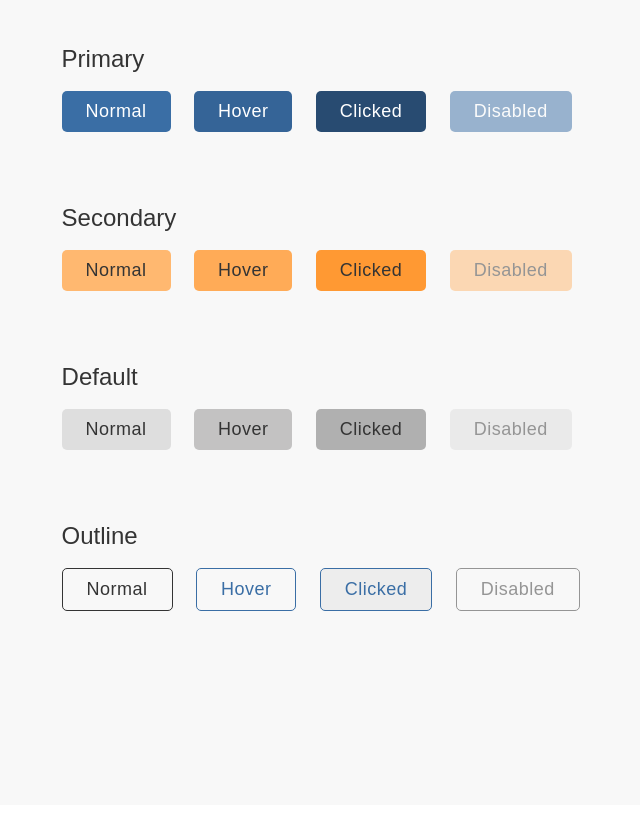
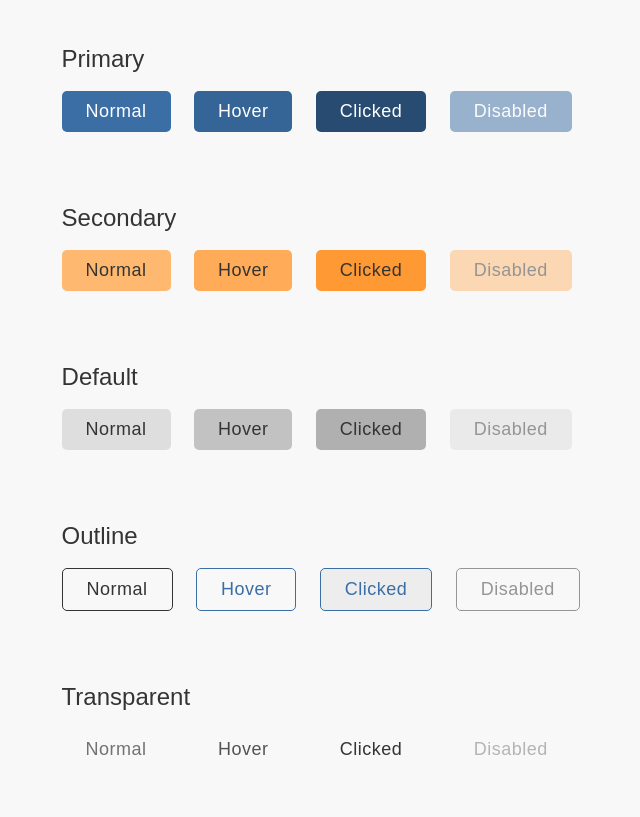
Before and after one commit to luxotus/ui-components-library, a website built with webpack: page index.html in a window 1280 px wide. Shown: the part 5763-6580 px from the top of the page, without its empty margins (60-700 px from the left). Built offline with nearby package versions, Linux system fonts and the light colour scheme; a small style sheet from the web is missing; a web font is replaced by a local one.

Commit message:
added transparent btn

```diff
--- a/index.html
+++ b/index.html
@@ -1319,6 +1319,35 @@
           </div>
         </div>
       </div>
+      <div class="sub-section">
+        <h2 class="sub-title">Transparent</h2>
+        <div class="buttons-wrapper">
+          <div class="button-item">
+            <button type="button" class="btn btn-transparent">Normal</button>
+            <div class="view-code">
+              <button data-title="Buttons - Transparent" data-target=".btn" data-css="sass/components/buttons/_btns.scss">View Code</button>
+            </div>
+          </div>
+          <div class="button-item">
+            <button type="button" class="btn btn-transparent">Hover</button>
+            <div class="view-code">
+              <button data-title="Buttons - Transparent" data-target=".btn" data-css="sass/components/buttons/_btns.scss">View Code</button>
+            </div>
+          </div>
+          <div class="button-item">
+            <button type="button" class="btn btn-transparent">Clicked</button>
+            <div class="view-code">
+              <button data-title="Buttons - Transparent" data-target=".btn" data-css="sass/components/buttons/_btns.scss">View Code</button>
+            </div>
+          </div>
+          <div class="button-item">
+            <button type="button" class="btn btn-transparent">Disabled</button>
+            <div class="view-code">
+              <button data-title="Buttons - Transparent" data-target=".btn" data-css="sass/components/buttons/_btns.scss">View Code</button>
+            </div>
+          </div>
+        </div>
+      </div>
     </section>
   </div>
   <script src="public/scripts/main.js"></script>
--- a/sass/components/buttons/_btns.scss
+++ b/sass/components/buttons/_btns.scss
@@ -66,3 +66,16 @@
   color: #3A6EA5;
   background-color: #ededed;
 }
+
+
+.btn-transparent {
+  background-color: transparent;
+  color: #727272;
+}
+.btn-transparent:hover {
+  color: #535353;
+}
+
+.btn-transparent:focus {
+  color: #343434;
+}
--- a/sass/sections/_buttons.scss
+++ b/sass/sections/_buttons.scss
@@ -42,6 +42,7 @@
       background-color: #284b71;
     }
 
+
     .button-item:nth-child(2) .btn-secondary {
       background-color: #ffab57;
     }
@@ -50,6 +51,7 @@
       background-color: #ff9933;
     }
 
+
     .button-item:nth-child(2) .btn-default {
       background-color: #c3c2c2;
     }
@@ -57,6 +59,7 @@
     .button-item:nth-child(3) .btn-default {
       background-color: #b0b0b0;
     }
+
 
     .button-item:nth-child(2) .btn-outline {
       border-color: #3A6EA5;
@@ -69,6 +72,17 @@
       background-color: #ededed;
     }
 
+
+    .button-item:nth-child(2) .btn-transparent {
+      background-color: transparent;
+      color: #535353;
+    }
+
+    .button-item:nth-child(3) .btn-transparent {
+      color: #343434;
+    }
+
+
     .button-item:nth-child(4) .btn {
       opacity: .5;
       cursor: default;
```
Also changed, not shown: public/styles/main.css.
